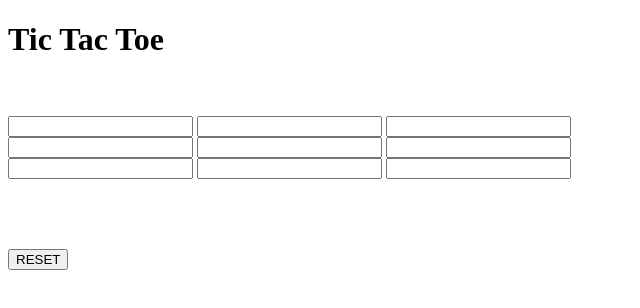
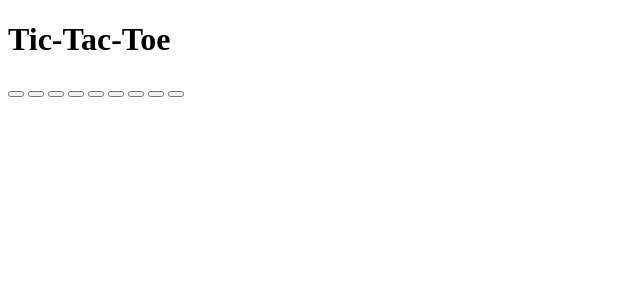
Before and after one commit to iamneo-production/abaeadeabbaeb304901008efdcbcabetwo, a plain HTML site: page public/index.html in a window 1280 px wide. Shown: the whole page, without its empty margins (0-640 px from the left). Drawn offline with Linux system fonts and the light colour scheme.

Commit message:
Backup Commit

```diff
--- a/public/index.html
+++ b/public/index.html
@@ -11,32 +11,21 @@
 
 </head>
 <body>
-  <div id="header">
-    <h1>Tic Tac Toe</h1>
-    <br><br>
-    <div class="box">
-      <div class="row">
-        <input type="text" id="b1" class="'btn" onclick="myfunc_3();myfunc();" readonly>
-        <input type="text" id="b2" class="btn" onclick='myfunc_4();myfunc();' readonly>
-        <input type="text" id="b3" class="btn" onclick="myfunc_5();myfunc();" readonly>
-      </div>
-      <div class="row">
-        <input type="text" id="b4" class="btn" onclick="myfunc_6(); myfunc();" readonly>
-        <input type="text" id="b5" class="btn" onclick="myfunc_7();myfunc();" readonly>
-        <input type="text" id="b6" class="btn" onclick="myfunc_8();myfunc();" readonly>
-      </div>
-      <div class="row">
-        <input type="text" id="b7" class="btn" onclick="myfunc_9();myfunc();" readonly>
-        <input type="text" id="b8" class="btn" onclick="myfunc_10();myfunc();" readonly>
-        <input type="text" id="b9" class="btn" onClick="myfunc_11();myfunc();" readonly>
-      </div>
-    </div>
-  <br><br><br>
-  <p id="result-container" class="result"></p>
-  <button id="reset" onclick="myfunc_2()">
-    RESET
-  </button>
-  <br>
+  <h1>Tic-Tac-Toe</h1>
+  <div class="result"></div>
+  <div class='board'>
+    <button class='btn'></button>
+    <button class='btn'></button>
+    <button class='btn'></button>
+    <button class='btn'></button>
+    <button class='btn'></button>
+    <button class='btn'></button>
+    <button class='btn'></button>
+    <button class='btn'></button>
+    <button class='btn'></button>
   </div>
+
+
+
 </body>
 </html>
```
